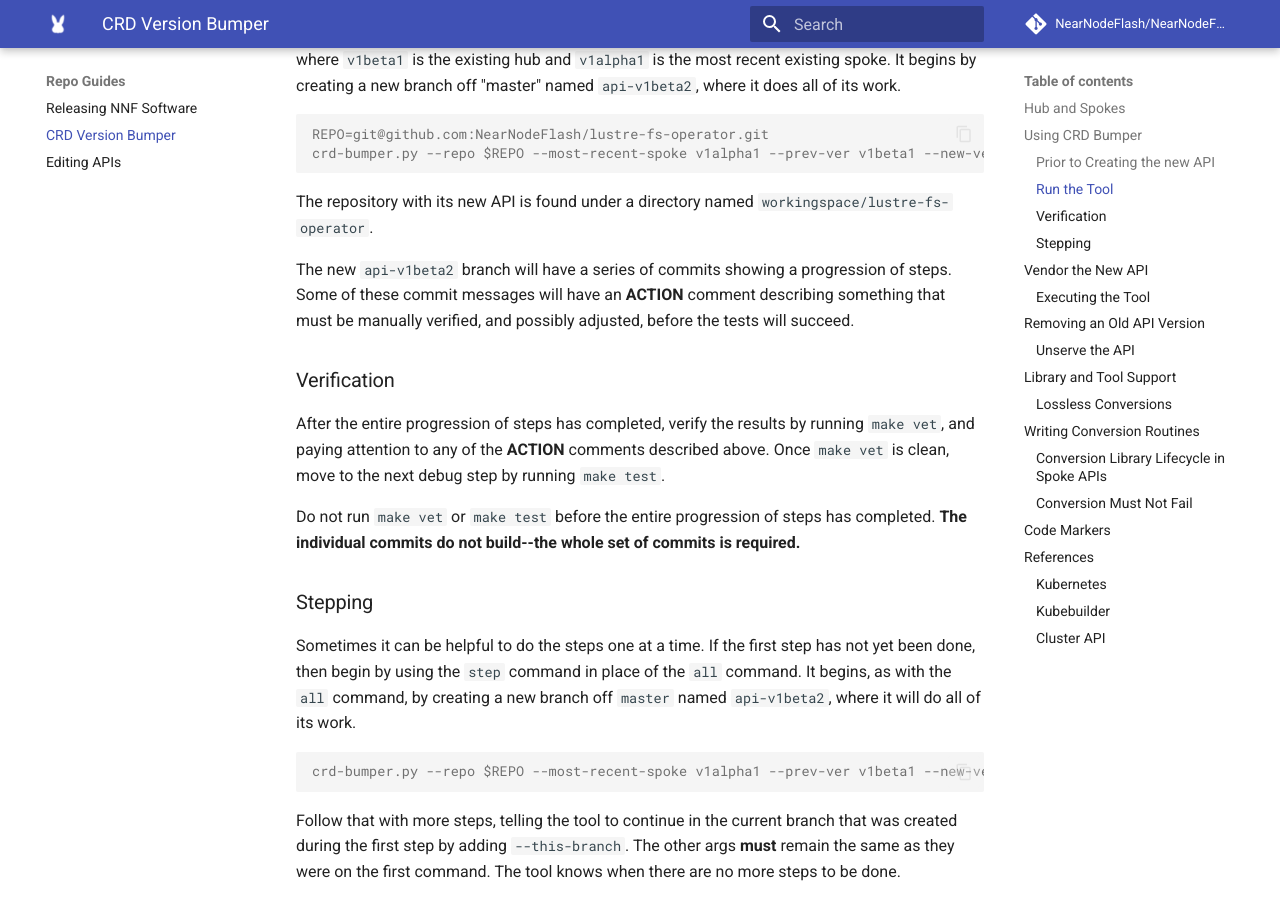
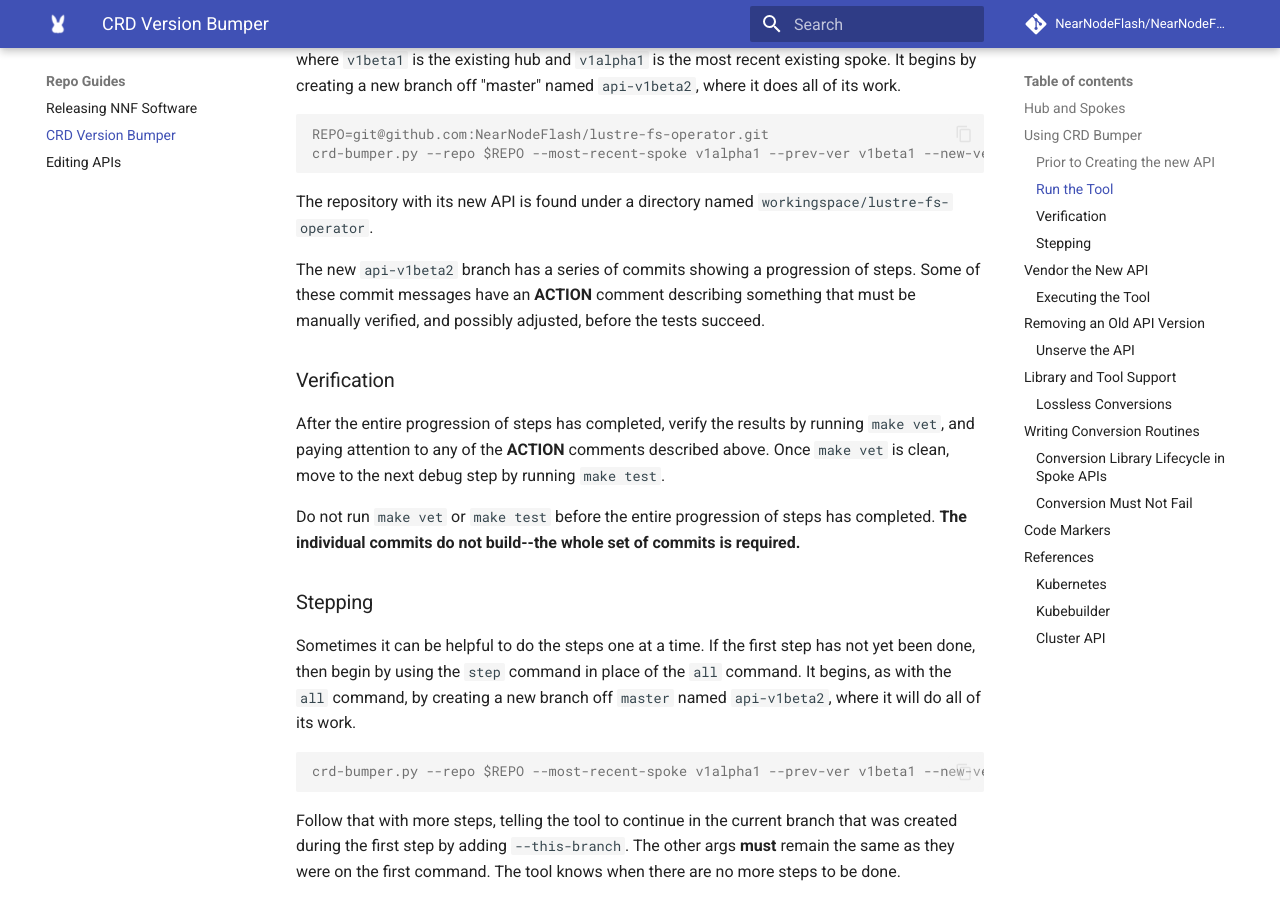
Before and after one commit to NearNodeFlash/NearNodeFlash.github.io, an MkDocs documentation site: the page built from docs/repo-guides/crd-bumper/readme.md, in a window 1280 px wide and 900 px high, scrolled down 1070 px. Built offline with MkDocs 1.6.1 and Material for MkDocs 9.7.7, drawn with Linux system fonts in a browser that asks for light colours; comment, search, counter and statistics services are not loaded; the version menu is left out.

Commit message:
Update docs/repo-guides/crd-bumper/readme.md
Co-authored-by: Tony Floeder <anthony.floeder@hpe.com>

```diff
--- a/docs/repo-guides/crd-bumper/readme.md
+++ b/docs/repo-guides/crd-bumper/readme.md
@@ -37,7 +37,7 @@ crd-bumper.py --repo $REPO --most-recent-spoke v1alpha1 --prev-ver v1beta1 --new
 
 The repository with its new API is found under a directory named `workingspace/lustre-fs-operator`.
 
-The new `api-v1beta2` branch will have a series of commits showing a progression of steps. Some of these commit messages will have an **ACTION** comment describing something that must be manually verified, and possibly adjusted, before the tests will succeed.
+The new `api-v1beta2` branch has a series of commits showing a progression of steps. Some of these commit messages have an **ACTION** comment describing something that must be manually verified, and possibly adjusted, before the tests succeed.
 
 ### Verification
 
```
